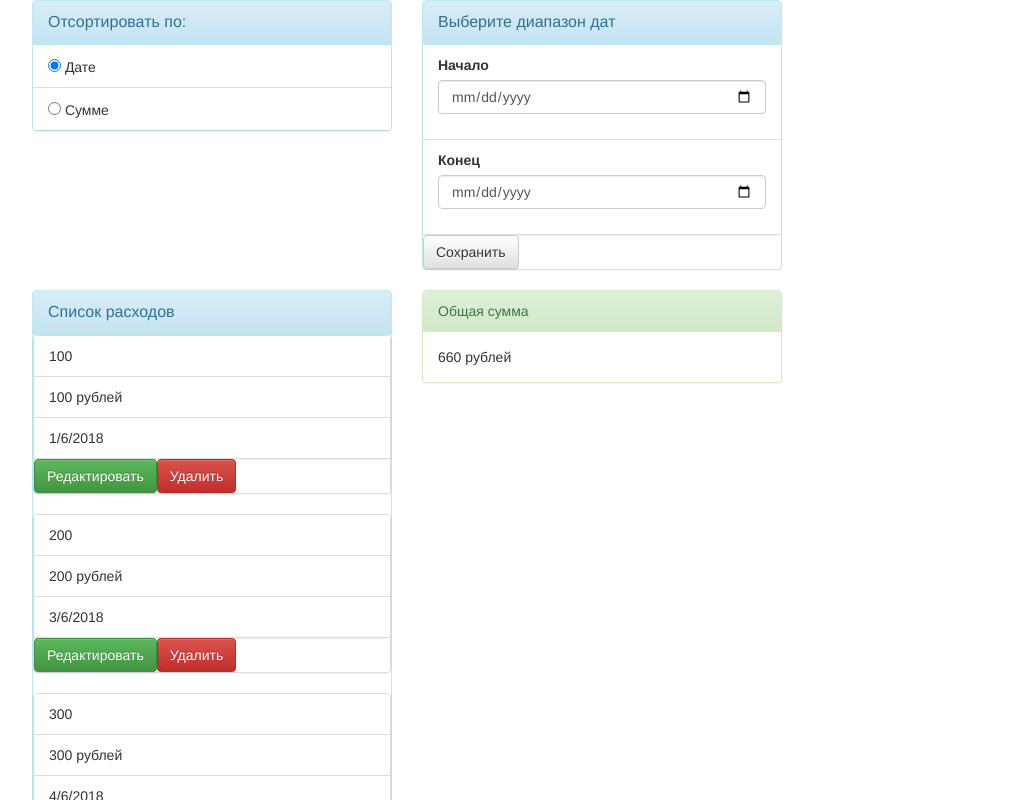
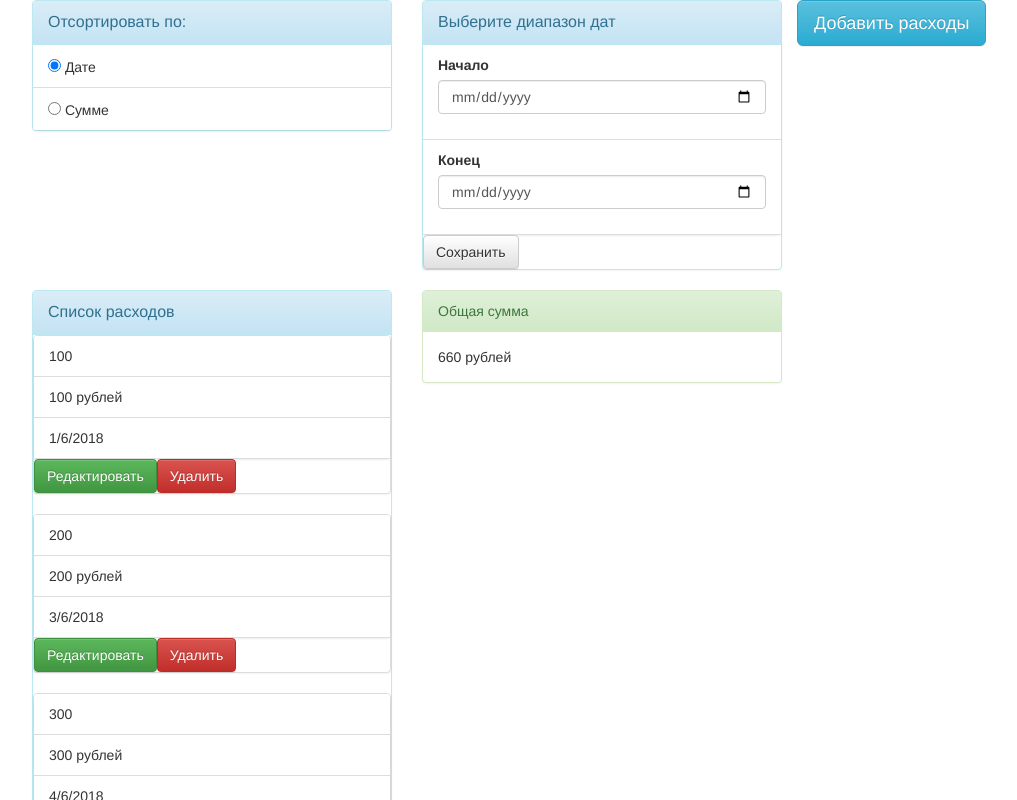
Before and after one commit to daryagolubewa/Expenses_manager_app, a React (Create React App) app: page / in a window 1280 px wide. Shown: the top 800 px of the page, without its empty margins (38-1055 px from the left). Built offline with nearby package versions, Linux system fonts and the light colour scheme.

Commit message:
some things are updated;

```diff
--- a/src/App.js
+++ b/src/App.js
@@ -5,6 +5,7 @@ import SortingFilterContainer from './Containers/SortingFilterContainter'
 import SortingButtons from './Containers/SortingButtons'
 import GetSum from './Containers/GetSum'
 import EditExpense from './Containers/EditExpense'
+import ExpenseButton from './Components/ExpenseButton'
 import './App.css';
 import { Grid, Row, Col } from 'react-bootstrap'
 import {Route } from 'react-router-dom'
@@ -14,14 +15,15 @@ class App extends Component {
     return (
         <Grid>
             <Row md={9}>
-                    <Route path='/add' component={AddNewExpense}/>
-                    <Route path='/' exact={true} component={SortingButtons}/>
-                    <Route path='/' exact={true} component={AddDateFilter}/>
+                <Route path='/add' component={AddNewExpense}/>
+                <Route path='/' exact={true} component={SortingButtons}/>
+                <Route path='/' exact={true} component={AddDateFilter}/>
+                <Route path='/' exact={true} component={ExpenseButton}/>
             </Row>
             <Row>
                 <Route path='/' exact={true} component={SortingFilterContainer}/>
                 <Route path='/' exact={true} component={GetSum}/>
-                <Route path='/edit/:id'  component={EditExpense}/>
+                <Route path='/edit/:id' component={EditExpense}/>
             </Row>
         </Grid>
 
--- a/src/Components/ExpenseButton.js
+++ b/src/Components/ExpenseButton.js
@@ -1,9 +1,16 @@
 import React from 'react'
-import {Col, Button} from 'react-bootstrap'
+import { Link } from 'react-router-dom'
+import { Button} from 'react-bootstrap'
+import PropTypes from 'prop-types'
 
 
 const ExpenseButton = ({addNewExpense}) => (
-    <Button onClick={addNewExpense}> Добавить расходы </Button>
+    <Link to='/add'><Button onClick={addNewExpense} bsStyle='info' bsSize='large'> Добавить расходы </Button></Link>
 )
 
+
 export default ExpenseButton
+
+ExpenseButton.propTypes = {
+    ExpenseButton: PropTypes.func.isRequired
+}
--- a/src/Components/ExpensesList.js
+++ b/src/Components/ExpensesList.js
@@ -4,7 +4,7 @@ import Expense from '../Components/Expense'
 import { Grid, Row, Col, Panel } from 'react-bootstrap'
 
 
-const ExpensesList = ({expenses, Edit, removeExpense}) => (
+const ExpensesList = ({expenses, removeExpense}) => (
     <Col md={4}>
         <Panel bsStyle='info'>
             <Panel.Heading>
```
